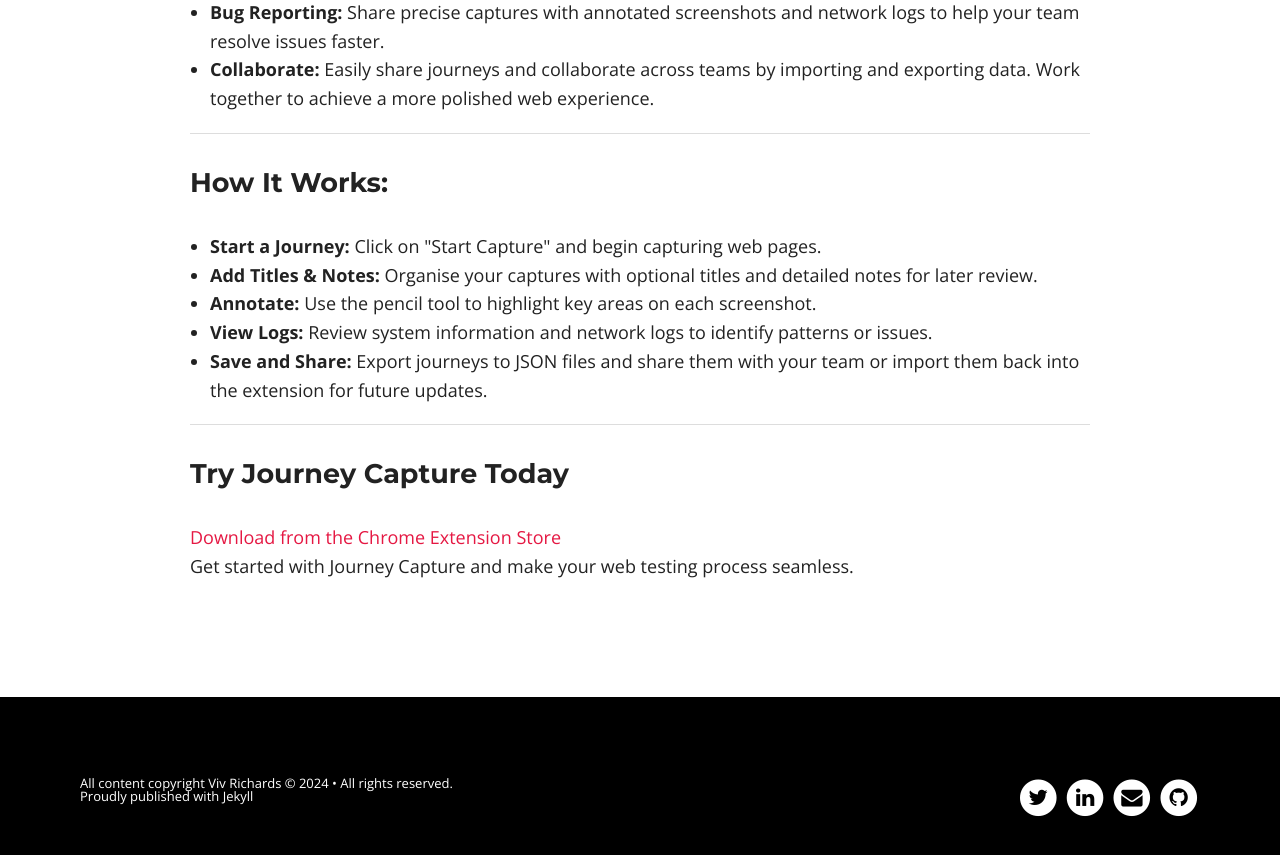
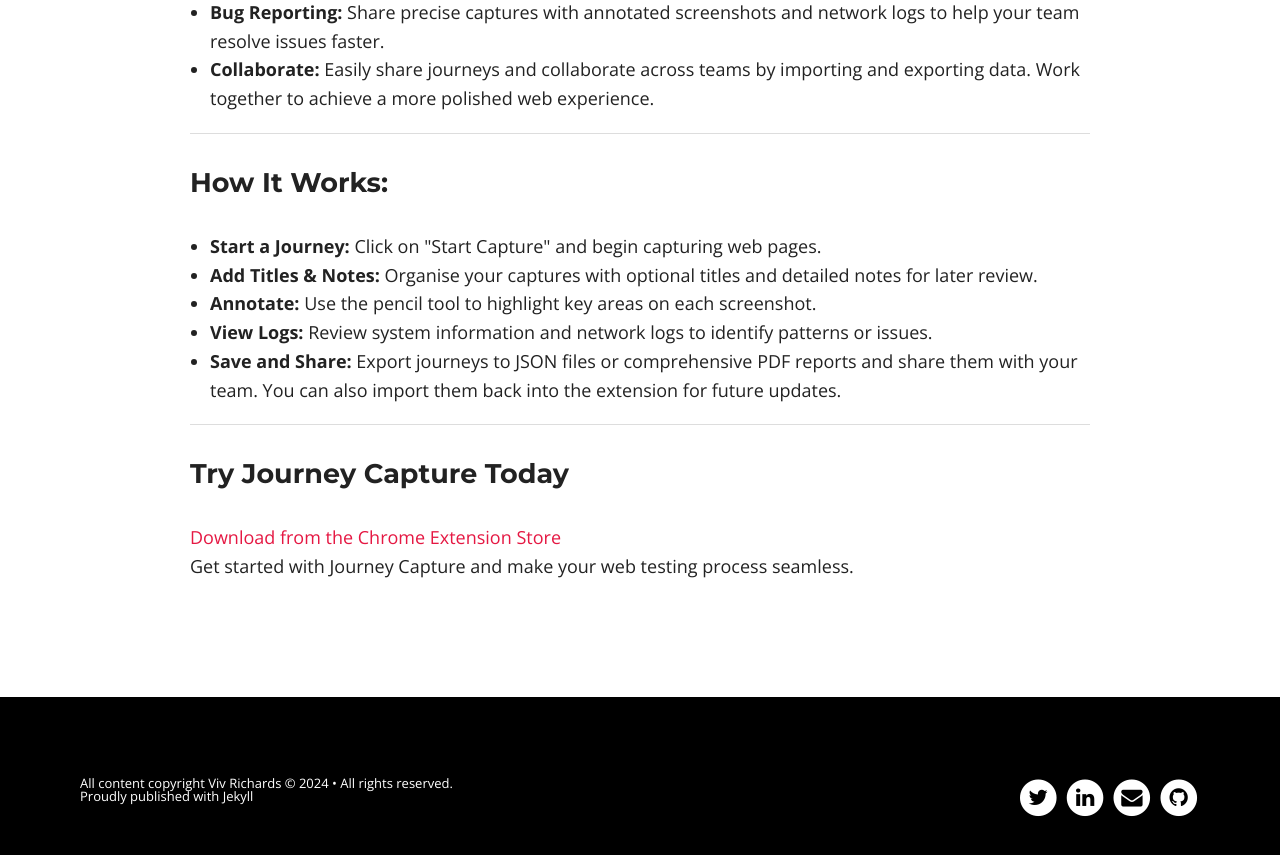
Before and after one commit to vivrichards600/vivrichards600.github.io, a Jekyll site: the page built from journey-capture.html, in a window 1280 px wide and 900 px high, scrolled down 1528 px. Shown: the top 855 px of the window. Built offline with Jekyll 4.4.1, drawn with Linux system fonts in a browser that asks for light colours; nearby versions of some CDN libraries.

Commit message:
Update journey capture info to mention pdf reports

```diff
--- a/journey-capture.html
+++ b/journey-capture.html
@@ -54,7 +54,7 @@
         <li><b>Add Titles & Notes:</b> Organise your captures with optional titles and detailed notes for later review.</li>
         <li><b>Annotate:</b> Use the pencil tool to highlight key areas on each screenshot.</li>
         <li><b>View Logs:</b> Review system information and network logs to identify patterns or issues.</li>
-        <li><b>Save and Share:</b> Export journeys to JSON files and share them with your team or import them back into the extension for future updates.</li>
+        <li><b>Save and Share:</b> Export journeys to JSON files or comprehensive PDF reports and share them with your team. You can also import them back into the extension for future updates.</li>
     </ul>
 </div>
 <hr>
```
